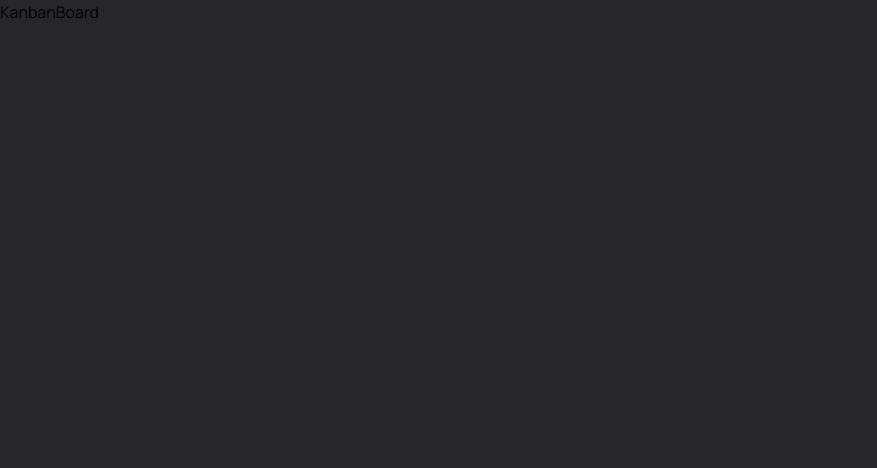
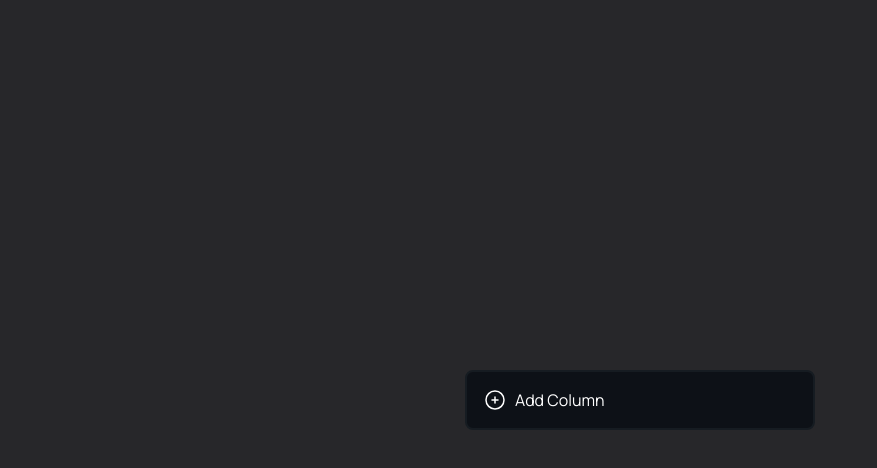
Before and after one commit to MrLatif/money-tracker, a Next.js app: page /KanbanBoard in a window 1280 px wide. Shown: the top 468 px of the page, without its empty margins (0-877 px from the left). Built offline with nearby package versions, Linux system fonts and the light colour scheme.

Commit message:
last update on Kanban Board

```diff
--- a/app/KanbanBoard/page.tsx
+++ b/app/KanbanBoard/page.tsx
@@ -1,9 +1,9 @@
 import React from 'react'
-
+import { KanbanBoard } from '../../components'
 
 const page = () => {
   return (
-    <div>KanbanBoard</div>
+    <KanbanBoard/>
   )
 }
 
--- a/app/globals.css
+++ b/app/globals.css
@@ -4,6 +4,11 @@
 @tailwind components;
 @tailwind utilities;
 
+html,
+body,
+#root {
+  @apply bg-black text-white box-border;
+}
 * {
   margin: 0;
   padding: 0;
--- /dev/null
+++ b/components/KanbanBoard.tsx
@@ -0,0 +1,53 @@
+import React, { useState } from 'react'
+  import { PlusCircleIcon,  } from '@heroicons/react/24/outline';
+
+function KanbanBoard() {
+  const [columns, setColumns] = useState([]);
+
+  function createNewColumn(){
+
+  }
+
+  return (
+    <div
+      className="
+        m-auto
+        flex
+        min-h-screen
+        w-full
+        items-center
+        overflow-x-auto
+        overflow-y-hidden
+        px-[40]
+    "
+    >
+      <div className='m-auto'>
+        <button
+          onClick={() => {
+            createNewColumn();
+          }}
+          className="
+            h-[60px]
+            w-[350px]
+            min-w-[350px]
+            cursor-pointer
+            rounded-lg
+            bg-mainBackgroundColor
+            border-2
+            border-columnBackgroundColor
+            p-4
+            ring-rose-500
+            hover:ring-2
+            flex
+            gap-2
+            "
+        >
+          <PlusCircleIcon className='w-6 h-6'/>
+          Add Column
+        </button>
+      </div>
+    </div>
+  );
+}
+
+export default KanbanBoard
--- a/components/index.ts
+++ b/components/index.ts
@@ -4,6 +4,7 @@ import Navbar from "./Navbar";
 import Footer from "./Footer";
 import TopBar from "./TopBar";
 import SideBar from "./SideBar";
+import KanbanBoard from "./KanbanBoard";
 
 export {
     Hero,
@@ -11,5 +12,6 @@ export {
     Footer,
     Navbar,
     TopBar,
-    SideBar
+    SideBar,
+    KanbanBoard
 }
--- a/package.json
+++ b/package.json
@@ -10,6 +10,8 @@
   },
   "dependencies": {
     "@clerk/nextjs": "^4.25.2",
+    "@dnd-kit/core": "^6.0.8",
+    "@dnd-kit/sortable": "^7.0.2",
     "@emotion/react": "^11.11.1",
     "@emotion/styled": "^11.11.0",
     "@heroicons/react": "^2.0.18",
--- a/tailwind.config.ts
+++ b/tailwind.config.ts
@@ -23,6 +23,8 @@ module.exports = {
           100: "rgba(59,60,152,0.02)",
         },
         grey: "#747A88",
+        "mainBackgroundColor": '#0D1117',
+        "columnBackgroundColor": '#161C22'
       },
       backgroundImage: {
         pattern: "url('/pattern.png')",
```
Also changed, not shown: types/columnTypes.ts (added), 1 other file (tests, documents, lock files or other folders).
